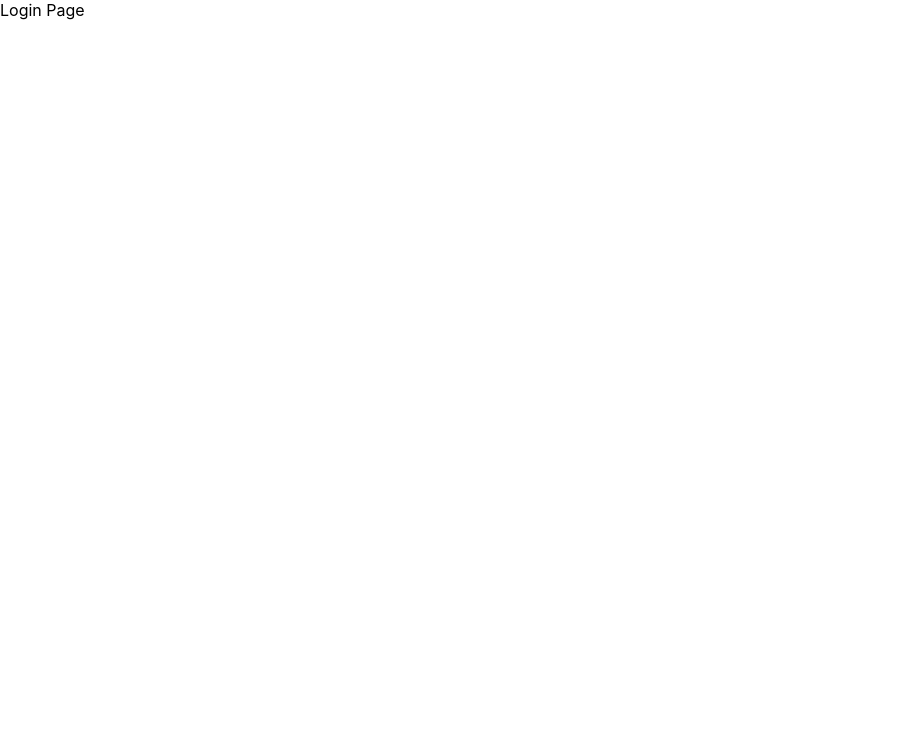
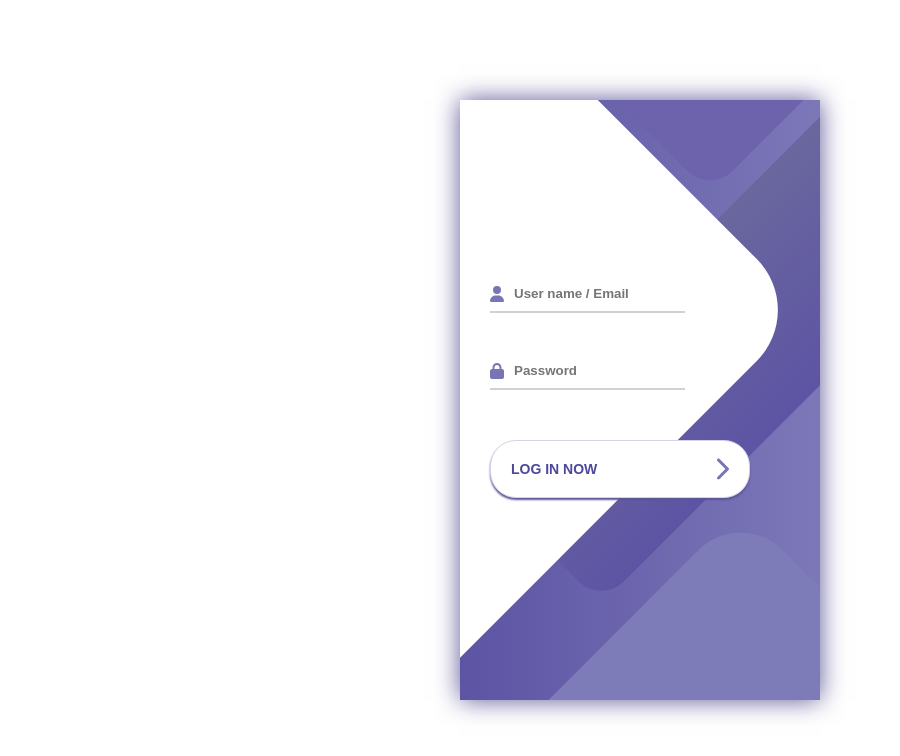
Before and after one commit to ShernanJenesisMateo/OMAS, a React (Create React App) app in the folder frontend/: page / in a window 1280 px wide. Shown: the top 756 px of the page, without its empty margins (0-900 px from the left). Built offline with nearby package versions, Linux system fonts and the light colour scheme.

Commit message:
login page

```diff
--- a/frontend/package.json
+++ b/frontend/package.json
@@ -3,6 +3,9 @@
   "version": "0.1.0",
   "private": true,
   "dependencies": {
+    "@fortawesome/fontawesome-svg-core": "^6.4.2",
+    "@fortawesome/free-solid-svg-icons": "^6.4.2",
+    "@fortawesome/react-fontawesome": "^0.2.0",
     "@mui/material": "^5.14.18",
     "@reduxjs/toolkit": "^1.9.7",
     "@testing-library/jest-dom": "^5.17.0",
--- a/frontend/src/App.tsx
+++ b/frontend/src/App.tsx
@@ -4,8 +4,8 @@ import './App.css';
 
 
 // pages
-import Login from "./components/Login";
-
+import Login from "./components/login/Login";
+import Seat from './components/seat/Seat';
 
 
 function App() {
@@ -13,6 +13,7 @@ function App() {
     <BrowserRouter>
       <Routes>
         <Route path="/" Component={Login} />
+        <Route path="/Seat" Component={Seat} />
       </Routes>
     </BrowserRouter>
   );
--- a/frontend/src/components/Login.tsx
+++ /dev/null
@@ -1,10 +0,0 @@
-import React from "react";
-
-export default function LoginPage() {
-
-  return (
-    <div>
-        Login Page
-    </div>
-  );
-}
--- /dev/null
+++ b/frontend/src/components/login/Login.module.css
@@ -0,0 +1,176 @@
+
+/* @import url('https://fonts.googleapis.com/css?family=Raleway:400,700'); */
+
+*{
+	box-sizing: border-box;
+	margin: 0;
+	padding: 0;
+	font-family: Raleway, sans-serif;
+}
+
+
+.container {
+	display: flex;
+	align-items: center;
+	justify-content: center;
+	min-height: 100vh;
+}
+
+.screen {
+	background: linear-gradient(90deg, #5D54A4, #7C78B8);
+	position: relative;
+	height: 600px;
+	width: 360px;
+	box-shadow: 0px 0px 24px #5C5696;
+}
+
+.screen__content {
+	z-index: 1;
+	position: relative;
+	height: 100%;
+}
+
+.screen__background {
+	position: absolute;
+	top: 0;
+	left: 0;
+	right: 0;
+	bottom: 0;
+	z-index: 0;
+	-webkit-clip-path: inset(0 0 0 0);
+	clip-path: inset(0 0 0 0);
+}
+
+.screen__background__shape {
+	transform: rotate(45deg);
+	position: absolute;
+}
+
+.screen__background__shape1 {
+	height: 520px;
+	width: 520px;
+	background: #FFF;
+	top: -50px;
+	right: 120px;
+	border-radius: 0 72px 0 0;
+}
+
+.screen__background__shape2 {
+	height: 220px;
+	width: 220px;
+	background: #6C63AC;
+	top: -172px;
+	right: 0;
+	border-radius: 32px;
+}
+
+.screen__background__shape3 {
+	height: 540px;
+	width: 190px;
+	background: linear-gradient(270deg, #5D54A4, #6A679E);
+	top: -24px;
+	right: 0;
+	border-radius: 32px;
+}
+
+.screen__background__shape4 {
+	height: 400px;
+	width: 200px;
+	background: #7E7BB9;
+	top: 420px;
+	right: 50px;
+	border-radius: 60px;
+}
+
+.login {
+	width: 320px;
+	padding: 30px;
+	padding-top: 156px;
+}
+
+.login__field {
+	padding: 20px 0px;
+	position: relative;
+}
+
+.login__icon {
+	position: absolute;
+	top: 30px;
+	color: #7875B5;
+}
+
+.login__input {
+	border: none;
+	border-bottom: 2px solid #D1D1D4;
+	background: none;
+	padding: 10px;
+	padding-left: 24px;
+	font-weight: 700;
+	width: 75%;
+	transition: .2s;
+}
+
+.login__input:active,
+.login__input:focus,
+.login__input:hover {
+	outline: none;
+	border-bottom-color: #6A679E;
+}
+
+.login__submit {
+	background: #fff;
+	font-size: 14px;
+	margin-top: 30px;
+	padding: 16px 20px;
+	border-radius: 26px;
+	border: 1px solid #D4D3E8;
+	text-transform: uppercase;
+	font-weight: 700;
+	display: flex;
+	align-items: center;
+	width: 100%;
+	color: #4C489D;
+	box-shadow: 0px 2px 2px #5C5696;
+	cursor: pointer;
+	transition: .2s;
+}
+
+.login__submit:active,
+.login__submit:focus,
+.login__submit:hover {
+	border-color: #6A679E;
+	outline: none;
+}
+
+.button__icon {
+	font-size: 24px;
+	margin-left: auto;
+	color: #7875B5;
+}
+
+.social-login {
+	position: absolute;
+	height: 140px;
+	width: 160px;
+	text-align: center;
+	bottom: 0px;
+	right: 0px;
+	color: #fff;
+}
+
+.social-icons {
+	display: flex;
+	align-items: center;
+	justify-content: center;
+}
+
+.social-login__icon {
+	padding: 20px 10px;
+	color: #fff;
+	text-decoration: none;
+	text-shadow: 0px 0px 8px #7875B5;
+}
+
+.social-login__icon:hover {
+	transform: scale(1.5);
+}
--- /dev/null
+++ b/frontend/src/components/login/Login.tsx
@@ -0,0 +1,238 @@
+import React from "react";
+import LoginStyle from './Login.module.css';
+import { faUser, faLock, faChevronRight } from "@fortawesome/free-solid-svg-icons";
+import { FontAwesomeIcon } from "@fortawesome/react-fontawesome";
+import { Link } from "react-router-dom";
+
+export default function LoginPage() {
+
+  return (
+	<div className={LoginStyle.container}>
+	<div className={LoginStyle.screen}>
+		<div className={LoginStyle.screen__content}>
+			<form className={LoginStyle.login}>
+				<div className={LoginStyle.login__field} >
+					<FontAwesomeIcon icon={faUser} className={LoginStyle.login__icon} />
+					<input type="text" className={LoginStyle.login__input} placeholder="User name / Email" />
+				</div>
+				<div className={LoginStyle.login__field}>
+					<FontAwesomeIcon icon={faLock} className={LoginStyle.login__icon} />
+					<input type="password" className={LoginStyle.login__input} placeholder="Password" />
+				</div>
+				<Link to="/Seat" style={{ textDecoration: "none" }}>
+					<button className={`${LoginStyle.button} ${LoginStyle.login__submit}`} >
+						<span className={LoginStyle.button__text}>Log In Now</span>
+						<FontAwesomeIcon icon={faChevronRight} className={LoginStyle.button__icon} />
+					</button>
+				</Link>
+			</form>
+		</div>
+		<div className={LoginStyle.screen__background}>
+			<span  className={`${LoginStyle.screen__background__shape} ${LoginStyle.screen__background__shape4}`}></span>
+			<span  className={`${LoginStyle.screen__background__shape} ${LoginStyle.screen__background__shape3}`}></span>
+			<span  className={`${LoginStyle.screen__background__shape} ${LoginStyle.screen__background__shape2}`}></span>
+			<span  className={`${LoginStyle.screen__background__shape} ${LoginStyle.screen__background__shape1}`}></span>
+		</div>
+	</div>
+</div>
+  );
+}
+
+
+
+
+
+
+
+
+
+
+
+
+
+
+
+
+
+
+
+
+{/*
+@import url('https://fonts.googleapis.com/css?family=Raleway:400,700');
+
+* {
+	box-sizing: border-box;
+	margin: 0;
+	padding: 0;
+	font-family: Raleway, sans-serif;
+}
+
+body {
+	background: linear-gradient(90deg, #C7C5F4, #776BCC);
+}
+
+.container {
+	display: flex;
+	align-items: center;
+	justify-content: center;
+	min-height: 100vh;
+}
+
+.screen {
+	background: linear-gradient(90deg, #5D54A4, #7C78B8);
+	position: relative;
+	height: 600px;
+	width: 360px;
+	box-shadow: 0px 0px 24px #5C5696;
+}
+
+.screen__content {
+	z-index: 1;
+	position: relative;
+	height: 100%;
+}
+
+.screen__background {
+	position: absolute;
+	top: 0;
+	left: 0;
+	right: 0;
+	bottom: 0;
+	z-index: 0;
+	-webkit-clip-path: inset(0 0 0 0);
+	clip-path: inset(0 0 0 0);
+}
+
+.screen__background__shape {
+	transform: rotate(45deg);
+	position: absolute;
+}
+
+.screen__background__shape1 {
+	height: 520px;
+	width: 520px;
+	background: #FFF;
+	top: -50px;
+	right: 120px;
+	border-radius: 0 72px 0 0;
+}
+
+.screen__background__shape2 {
+	height: 220px;
+	width: 220px;
+	background: #6C63AC;
+	top: -172px;
+	right: 0;
+	border-radius: 32px;
+}
+
+.screen__background__shape3 {
+	height: 540px;
+	width: 190px;
+	background: linear-gradient(270deg, #5D54A4, #6A679E);
+	top: -24px;
+	right: 0;
+	border-radius: 32px;
+}
+
+.screen__background__shape4 {
+	height: 400px;
+	width: 200px;
+	background: #7E7BB9;
+	top: 420px;
+	right: 50px;
+	border-radius: 60px;
+}
+
+.login {
+	width: 320px;
+	padding: 30px;
+	padding-top: 156px;
+}
+
+.login__field {
+	padding: 20px 0px;
+	position: relative;
+}
+
+.login__icon {
+	position: absolute;
+	top: 30px;
+	color: #7875B5;
+}
+
+.login__input {
+	border: none;
+	border-bottom: 2px solid #D1D1D4;
+	background: none;
+	padding: 10px;
+	padding-left: 24px;
+	font-weight: 700;
+	width: 75%;
+	transition: .2s;
+}
+
+.login__input:active,
+.login__input:focus,
+.login__input:hover {
+	outline: none;
+	border-bottom-color: #6A679E;
+}
+
+.login__submit {
+	background: #fff;
+	font-size: 14px;
+	margin-top: 30px;
+	padding: 16px 20px;
+	border-radius: 26px;
+	border: 1px solid #D4D3E8;
+	text-transform: uppercase;
+	font-weight: 700;
+	display: flex;
+	align-items: center;
+	width: 100%;
+	color: #4C489D;
+	box-shadow: 0px 2px 2px #5C5696;
+	cursor: pointer;
+	transition: .2s;
+}
+
+.login__submit:active,
+.login__submit:focus,
+.login__submit:hover {
+	border-color: #6A679E;
+	outline: none;
+}
+
+.button__icon {
+	font-size: 24px;
+	margin-left: auto;
+	color: #7875B5;
+}
+
+.social-login {
+	position: absolute;
+	height: 140px;
+	width: 160px;
+	text-align: center;
+	bottom: 0px;
+	right: 0px;
+	color: #fff;
+}
+
+.social-icons {
+	display: flex;
+	align-items: center;
+	justify-content: center;
+}
+
+.social-login__icon {
+	padding: 20px 10px;
+	color: #fff;
+	text-decoration: none;
+	text-shadow: 0px 0px 8px #7875B5;
+}
+
+.social-login__icon:hover {
+	transform: scale(1.5);
+} */}
--- /dev/null
+++ b/frontend/src/components/seat/Seat.tsx
@@ -0,0 +1,9 @@
+import React from "react";
+
+export default function Seat(){
+    return(
+        <div>
+            Seat
+        </div>
+    );
+}
```
Also changed, not shown: 1 other file (tests, documents, lock files or other folders).
